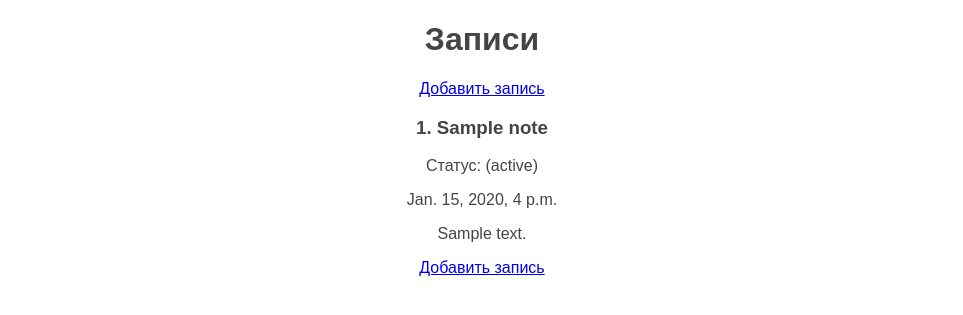
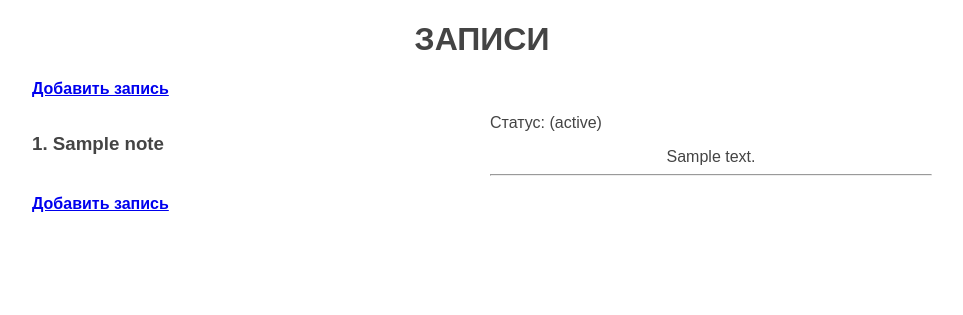
Before and after one commit to RagdIR/HW_46, a Django app: page / in a window 1280 px wide. Shown: the top 315 px of the page, without its empty margins (158-1121 px from the left). Run offline with Django 3.2, Linux system fonts and the light colour scheme; tables that the repository leaves empty hold one stand-in row (values such as "Sample post").

Commit message:
Сделаны изменения в html и css

```diff
--- a/source/webapp/static/css/style.css
+++ b/source/webapp/static/css/style.css
@@ -8,5 +8,25 @@
     margin: 0 auto;
     width: 100%;
     max-width: 900px;
+    text-align: left;
+}
+
+.column {
+    -webkit-column-count:2;
+    -moz-column-count:2;
+    column-count:2;
+ }
+
+h1 {
+    text-align: center;
+    text-transform: uppercase;
+}
+
+.text {
     text-align: center;
 }
+
+a {
+    font-weight: bold;
+    margin: auto;
+}
--- a/source/webapp/templates/index.html
+++ b/source/webapp/templates/index.html
@@ -12,15 +12,16 @@
 <body>
 <div class="container">
     <h1>Записи</h1>
+        <p><a href="/notes/add/">Добавить запись</a></p>
+    <div class="column">
+        {% for note in notes %}
+            <h3>{{ note.pk }}. {{ note.title }}</h3>
+            <p>Статус: ({{ note.status }})</p>
+            <div class="text">{{ note.text }}</div>
+            <hr>
+        {% endfor %}
+    </div>
     <p><a href="/notes/add/">Добавить запись</a></p>
-    {% for note in notes %}
-        <h3>{{ note.pk }}. {{ note.title }}</h3>
-        <p>Статус: ({{ note.status }})</p>
-        <p>{{ note.created_at }}</p>
-        <div>{{ note.text }}</div>
-    {% endfor %}
-    <p><a href="/notes/add/">Добавить запись</a></p>
-
 </div>
 </body>
 </html>
--- a/source/webapp/templates/note_view.html
+++ b/source/webapp/templates/note_view.html
@@ -8,6 +8,7 @@
 </head>
 <body>
 <div class="container">
+    <h1>Запись добавлена!</h1>
     <h1>{{ note.title }}</h1>
     <p>{{ note.text }}</p>
     <p>{{ note.created_at }}</p><br>
```
Also changed, not shown: source/webapp/templates/note_create.html (+7 -4 lines).
